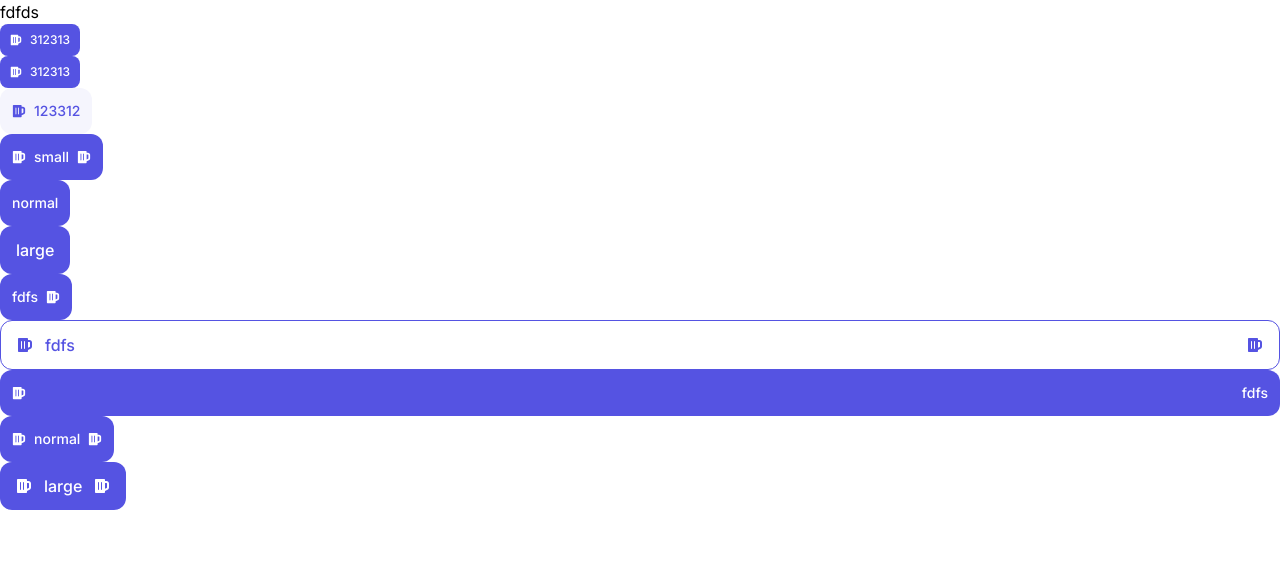
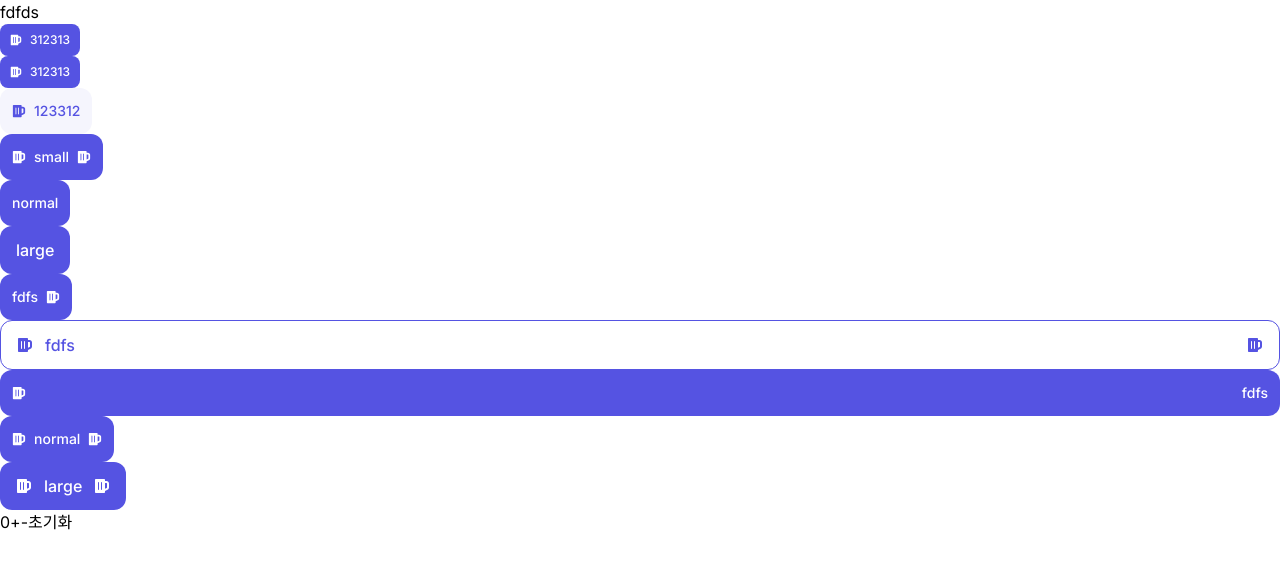
Before and after one commit to minki3/next_practice, a Next.js app: page / in a window 1280 px wide. Shown: the top 568 px of the page. Built offline with nearby package versions, Linux system fonts and the light colour scheme.

Commit message:
nextjs 리덕스 적용 테스트

```diff
--- a/package.json
+++ b/package.json
@@ -10,10 +10,11 @@
   },
   "dependencies": {
     "@react-icons/all-files": "^4.1.0",
+    "@reduxjs/toolkit": "^2.0.1",
     "@svgr/webpack": "^8.1.0",
     "@types/node": "20.6.3",
-    "@types/react": "18.2.22",
-    "@types/react-dom": "18.2.7",
+    "@types/react": "^18.2.45",
+    "@types/react-dom": "^18.2.18",
     "autoprefixer": "10.4.16",
     "eslint-config-next": "13.5.2",
     "framer-motion": "^10.16.4",
@@ -22,6 +23,7 @@
     "react": "18.2.0",
     "react-dom": "18.2.0",
     "react-icons": "^4.11.0",
+    "react-redux": "^9.0.4",
     "tailwindcss": "3.3.3",
     "typescript": "5.2.2"
   },
--- /dev/null
+++ b/src/app/StoreProvider.tsx
@@ -0,0 +1,14 @@
+'use client'
+import { useRef, ReactNode } from 'react'
+import { Provider } from 'react-redux'
+import { makeStore, AppStore } from '../lib/store'
+
+export default function StoreProvider({ children }: { children: ReactNode }) {
+  const storeRef = useRef<AppStore>()
+  if (!storeRef.current) {
+    // Create the store instance the first time this renders
+    storeRef.current = makeStore()
+  }
+
+  return <Provider store={storeRef.current}>{children}</Provider>
+}
--- a/src/app/components/Introduce.tsx
+++ b/src/app/components/Introduce.tsx
@@ -1,6 +1,33 @@
-import Image from 'next/image'
-import Button from './Button'
-import LabelButton from './SmallButton'
+'use client'
+import { decrement, increment, reset } from '@/lib/features/counter/counter'
+import { useAppDispatch, useAppSelector } from '@/lib/hooks'
 export default function Introduce() {
-  return <nav className=""></nav>
+  const count = useAppSelector((state) => state.counter.value)
+  const dispatch = useAppDispatch()
+  return (
+    <nav className="">
+      {count}
+      <button
+        onClick={() => {
+          dispatch(increment())
+        }}
+      >
+        +
+      </button>
+      <button
+        onClick={() => {
+          dispatch(decrement())
+        }}
+      >
+        -
+      </button>
+      <button
+        onClick={() => {
+          dispatch(reset())
+        }}
+      >
+        초기화
+      </button>
+    </nav>
+  )
 }
--- a/src/app/layout.tsx
+++ b/src/app/layout.tsx
@@ -1,22 +1,22 @@
-import "./globals.css";
-import type { Metadata } from "next";
-import { Inter } from "next/font/google";
+import StoreProvider from '@/app/StoreProvider'
+import './globals.css'
+import type { Metadata } from 'next'
+import { Inter } from 'next/font/google'
+import { Provider } from 'react-redux'
 
-const inter = Inter({ subsets: ["latin"] });
+const inter = Inter({ subsets: ['latin'] })
 
 export const metadata: Metadata = {
-  title: "portfoilo",
-  description: "portfoilo",
-};
+  title: 'portfoilo',
+  description: 'portfoilo',
+}
 
-export default function RootLayout({
-  children,
-}: {
-  children: React.ReactNode;
-}) {
+export default function RootLayout({ children }: { children: React.ReactNode }) {
   return (
     <html lang="en">
-      <body className={inter.className}>{children}</body>
+      <StoreProvider>
+        <body className={inter.className}>{children}</body>
+      </StoreProvider>
     </html>
-  );
+  )
 }
--- /dev/null
+++ b/src/lib/features/counter/counter.tsx
@@ -0,0 +1,32 @@
+import { createSlice, PayloadAction } from '@reduxjs/toolkit'
+
+type CounterState = {
+  value: number
+}
+
+const initialState = {
+  value: 0,
+} as CounterState
+
+export const counter = createSlice({
+  name: 'counter',
+  initialState,
+  reducers: {
+    reset: () => initialState,
+    increment: (state) => {
+      state.value += 1
+    },
+    decrement: (state) => {
+      state.value -= 1
+    },
+    incrementByAmount: (state, action: PayloadAction<number>) => {
+      state.value += action.payload
+    },
+    decrementByAmount: (state, action: PayloadAction<number>) => {
+      state.value -= action.payload
+    },
+  },
+})
+
+export const { increment, incrementByAmount, decrement, decrementByAmount, reset } = counter.actions
+export default counter.reducer
--- /dev/null
+++ b/src/lib/hooks.ts
@@ -0,0 +1,8 @@
+import { useDispatch, useSelector, useStore } from 'react-redux'
+import type { TypedUseSelectorHook } from 'react-redux'
+import type { RootState, AppDispatch, AppStore } from './store'
+
+// Use throughout your app instead of plain `useDispatch` and `useSelector`
+export const useAppDispatch: () => AppDispatch = useDispatch
+export const useAppSelector: TypedUseSelectorHook<RootState> = useSelector
+export const useAppStore: () => AppStore = useStore
--- /dev/null
+++ b/src/lib/store.ts
@@ -0,0 +1,14 @@
+import { configureStore } from '@reduxjs/toolkit'
+import counter from '@/lib/features/counter/counter'
+
+export const makeStore = () => {
+  return configureStore({
+    reducer: { counter },
+  })
+}
+
+// Infer the type of makeStore
+export type AppStore = ReturnType<typeof makeStore>
+// Infer the `RootState` and `AppDispatch` types from the store itself
+export type RootState = ReturnType<AppStore['getState']>
+export type AppDispatch = AppStore['dispatch']
```
Also changed, not shown: 1 other file (tests, documents, lock files or other folders).
